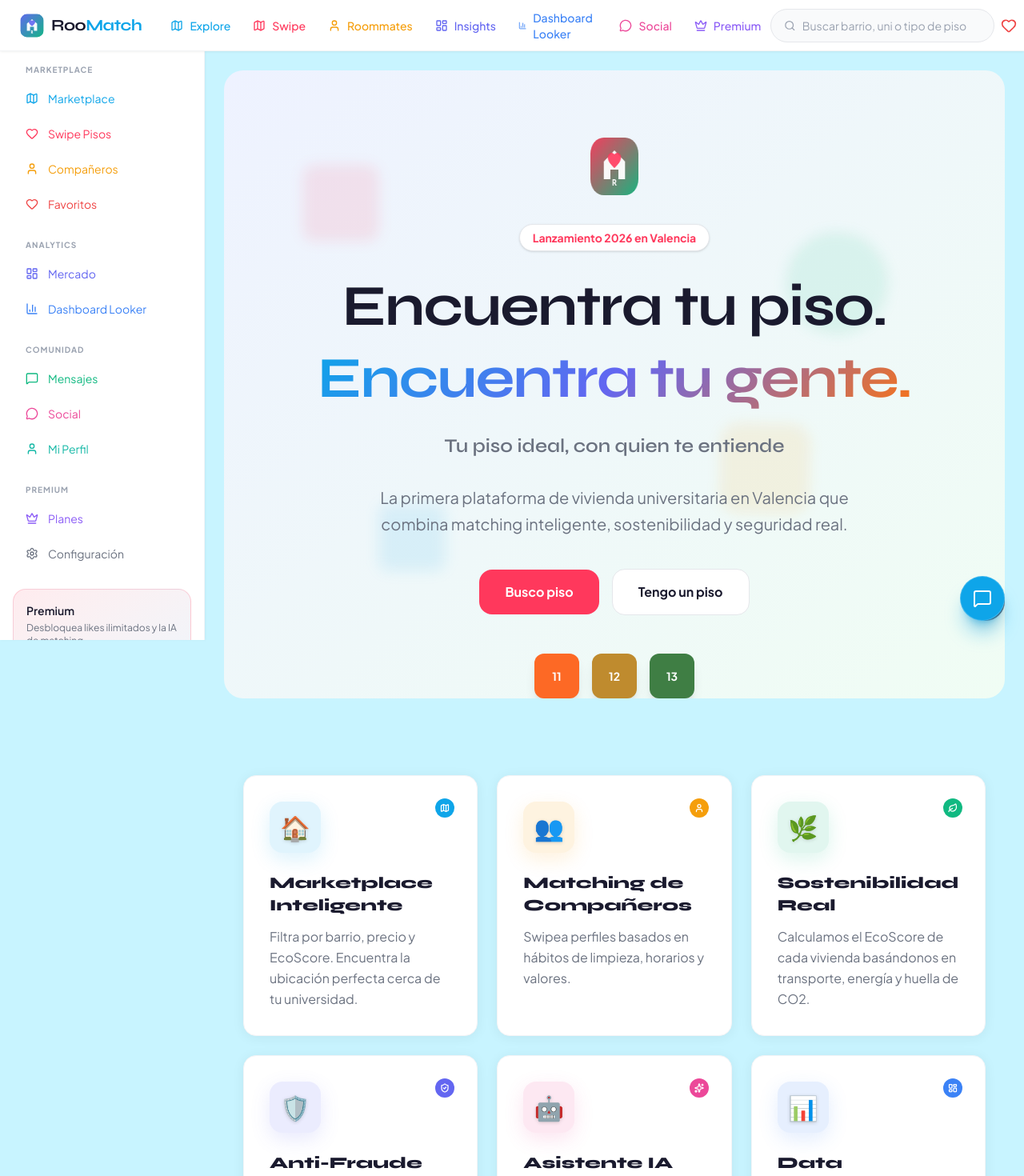
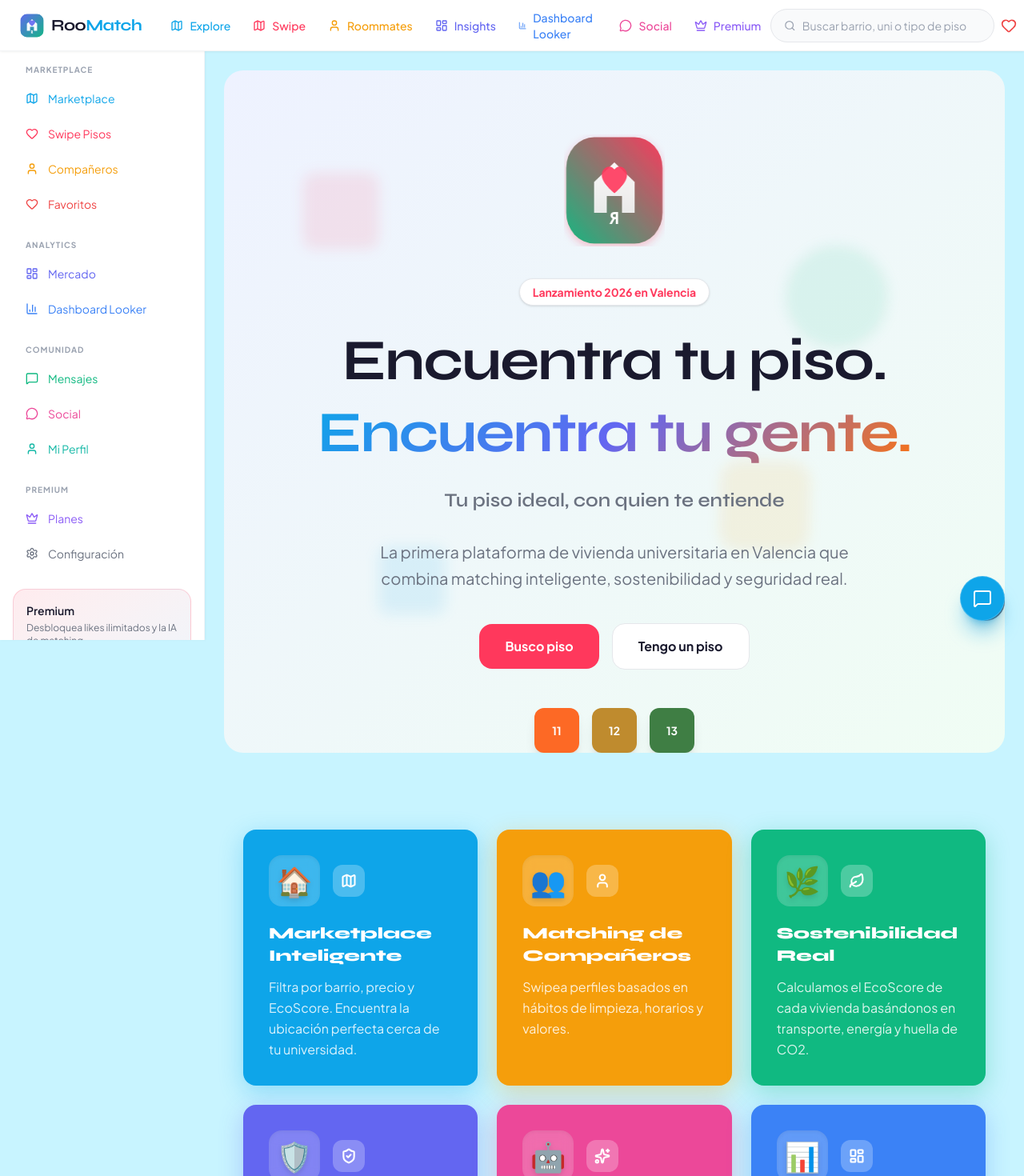
Before and after one commit to pablosimo02/Roomatch, a Next.js app: page / in a window 1280 px wide. Shown: the top 1470 px of the page at 80% size. Built offline with nearby package versions, Linux system fonts and the light colour scheme.

Commit message:
feat: improve feature cards with filled color backgrounds, white text, colorful emojis; enlarge and enhance landing page 3D animated logo

```diff
--- a/src/app/page.tsx
+++ b/src/app/page.tsx
@@ -18,20 +18,26 @@ function AnimatedLogo() {
   return (
     <motion.div
       animate={{ rotateY: 360 }}
-      transition={{ duration: 3, repeat: Infinity, ease: "linear" }}
+      transition={{ duration: 4, repeat: Infinity, ease: "linear" }}
       style={{ transformStyle: "preserve-3d" }}
       className="inline-block"
     >
-      <svg width="80" height="80" viewBox="0 0 80 80" fill="none" xmlns="http://www.w3.org/2000/svg">
+      <svg width="140" height="140" viewBox="0 0 80 80" fill="none" xmlns="http://www.w3.org/2000/svg">
         <defs>
           <linearGradient id="g" x1="0" y1="0" x2="80" y2="80" gradientUnits="userSpaceOnUse">
             <stop stopColor="#FF385C" /><stop offset="1" stopColor="#10B981" />
           </linearGradient>
+          <filter id="shadow" x="-10%" y="-10%" width="120%" height="120%">
+            <feDropShadow dx="0" dy="2" stdDeviation="3" floodColor="#FF385C" floodOpacity="0.3" />
+          </filter>
+          <linearGradient id="houseGrad" x1="40" y1="20" x2="40" y2="56" gradientUnits="userSpaceOnUse">
+            <stop stopColor="#FFFFFF" /><stop offset="1" stopColor="#F0F0F0" />
+          </linearGradient>
         </defs>
-        <rect x="4" y="4" width="72" height="72" rx="20" fill="url(#g)" />
-        <path d="M40 20L24 34V56H34V44H46V56H56V34L40 20Z" fill="white" opacity="0.95" />
+        <rect x="2" y="2" width="76" height="76" rx="22" fill="url(#g)" filter="url(#shadow)" />
+        <path d="M40 20L24 34V56H34V44H46V56H56V34L40 20Z" fill="url(#houseGrad)" opacity="0.95" />
         <path d="M40 42C40 42 30 35 30 29C30 25.5 33 23 36 23C37.6 23 39 24 40 25C41 24 42.4 23 44 23C47 23 50 25.5 50 29C50 35 40 42 40 42Z" fill="#FF385C" opacity="0.9" />
-        <text x="40" y="64" textAnchor="middle" fill="white" fontSize="11" fontWeight="bold" fontFamily="system-ui">R</text>
+        <text x="40" y="64" textAnchor="middle" fill="white" fontSize="12" fontWeight="bold" fontFamily="system-ui">R</text>
       </svg>
     </motion.div>
   );
@@ -49,7 +55,7 @@ export default function LandingPage() {
         </div>
 
         <motion.div initial={{ opacity: 0, y: 20 }} animate={{ opacity: 1, y: 0 }} transition={{ duration: 0.6 }} className="relative z-10 max-w-4xl px-4">
-          <div className="flex justify-center mb-8">
+          <div className="flex justify-center mb-10">
             <AnimatedLogo />
           </div>
           <span className="px-4 py-1.5 rounded-full bg-white border border-gray-200 text-[#FF385C] text-sm font-bold mb-6 inline-block shadow-sm">
@@ -75,17 +81,17 @@ export default function LandingPage() {
 
       <section className="grid grid-cols-1 md:grid-cols-3 gap-6">
         {FEATURES.map((f, i) => (
-          <motion.div key={i} whileHover={{ y: -6 }} transition={{ duration: 0.25 }} className="group rounded-2xl bg-white p-8 border border-gray-100 shadow-[0_2px_16px_rgba(0,0,0,0.06)] hover:shadow-[0_8px_30px_rgba(0,0,0,0.1)] transition-all">
-            <div className="relative mb-6">
-              <div className="w-16 h-16 rounded-2xl flex items-center justify-center transition-all shadow-lg" style={{ backgroundColor: `${f.color}20`, boxShadow: `0 8px 24px ${f.color}25` }}>
-                <span className="text-3xl filter drop-shadow-sm">{f.emoji}</span>
+          <motion.div key={i} whileHover={{ y: -6, scale: 1.02 }} transition={{ duration: 0.25 }} className="group rounded-2xl p-8 transition-all shadow-lg hover:shadow-2xl" style={{ backgroundColor: f.color, boxShadow: `0 8px 30px ${f.color}50` }}>
+            <div className="flex items-center gap-4 mb-5">
+              <div className="w-16 h-16 rounded-2xl flex items-center justify-center bg-white/20 backdrop-blur-sm shadow-inner">
+                <span className="text-4xl drop-shadow-md">{f.emoji}</span>
               </div>
-              <div className="absolute -top-1 -right-1 w-6 h-6 rounded-full flex items-center justify-center" style={{ backgroundColor: f.color }}>
-                <f.icon className="w-3 h-3 text-white" strokeWidth={2.5} />
+              <div className="w-10 h-10 rounded-xl flex items-center justify-center bg-white/25">
+                <f.icon className="w-5 h-5 text-white" strokeWidth={2.5} />
               </div>
             </div>
-            <h3 className="text-xl font-bold font-clash mb-3 text-[#1A1A2E]" style={{ fontWeight: 800 }}>{f.title}</h3>
-            <p className="text-[#6B7280] leading-relaxed text-base">{f.desc}</p>
+            <h3 className="text-xl font-bold font-clash mb-3 text-white" style={{ fontWeight: 800 }}>{f.title}</h3>
+            <p className="text-white/85 leading-relaxed text-base">{f.desc}</p>
           </motion.div>
         ))}
       </section>
```
